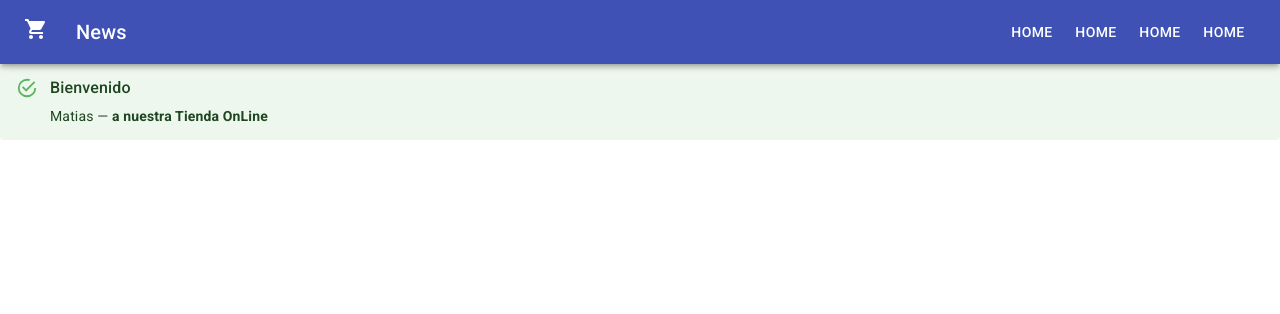
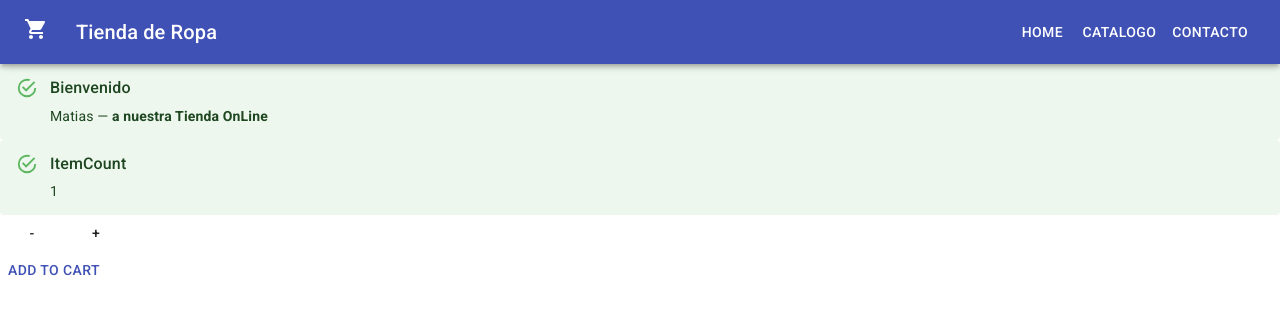
Before and after one commit to tz-tz-tz/shopreact, a React (Create React App) app: page / in a window 1280 px wide. Shown: the top 314 px of the page. Built offline with nearby package versions, Linux system fonts and the light colour scheme.

Commit message:
ItemCount

```diff
--- a/src/App.js
+++ b/src/App.js
@@ -2,6 +2,7 @@ import NavBar from './components/NavBar'
 import {ThemeProvider} from '@material-ui/core/styles'
 import theme from './theme'
 import ItemListcontainer from './components/ItemListcontainer'
+
 
 
 function App() {
@@ -9,7 +10,7 @@ function App() {
     <ThemeProvider theme={theme}>
       <NavBar />
       <ItemListcontainer titulo={"Bienvenido"} name={"Matias"}/>
-     </ThemeProvider>
+      </ThemeProvider>
   );
 }
 
--- /dev/null
+++ b/src/components/ItemCount.js
@@ -0,0 +1,47 @@
+import React, {useState} from 'react'
+import Button from '@material-ui/core/Button'
+import { Alert, AlertTitle } from '@material-ui/lab'
+
+function ItemCount({initial, stock, onAdd}) {
+
+    const [cantidad, setCantidad] = useState(initial)
+
+    const handleAdd=()=>{
+        if (cantidad < stock) {
+        setCantidad(cantidad+1)
+        }
+
+    }
+    const handleRemove=()=>{
+        if (cantidad > initial) {
+        setCantidad(cantidad-1)
+        }
+    }
+
+    const handleOnAdd=()=>{
+        onAdd(cantidad)
+    }
+
+    return (
+        <>
+
+        <Alert severity="success">
+        <AlertTitle>ItemCount</AlertTitle>
+        {cantidad}
+        </Alert>
+        <Button variant="text" color="default" onClick={handleRemove}>
+          -
+        </Button>
+        <Button variant="text" color="default" onClick={handleAdd}>
+          +
+        </Button>
+        <br/>
+        <Button variant="text" color="primary" onClick={handleOnAdd}>
+          Add To Cart
+        </Button>
+
+        </>
+    )
+}
+
+export default ItemCount
--- a/src/components/ItemListcontainer.js
+++ b/src/components/ItemListcontainer.js
@@ -1,13 +1,20 @@
 import React from 'react'
-import { Alert, AlertTitle } from '@material-ui/lab';
+import { Alert, AlertTitle } from '@material-ui/lab'
+import ItemCount from './ItemCount'
 
+const handleCount=(cant)=> {
+    alert(cant)
+}
 
 function ItemListcontainer({titulo, name}) {
     return (
+       <>
         <Alert severity="success">
         <AlertTitle>{titulo}</AlertTitle>
         {name} — <strong>a nuestra Tienda OnLine</strong>
         </Alert>
+        <ItemCount stock={5} initial={1} onAdd={handleCount}/>
+      </>
     )
 }
 
--- a/src/components/NavBar.jsx
+++ b/src/components/NavBar.jsx
@@ -30,21 +30,18 @@ function NavBar() {
             <CartWidget />
           </IconButton>
             <Typography variant="h6" className={classes.title}>
-              News
+              Tienda de Ropa
             </Typography>
             <Button variant="text" color="inherit">
               Home
             </Button>
             <Button variant="text" color="inherit">
-              Home
+              Catalogo
             </Button>
             <Button variant="text" color="inherit">
-              Home
+              Contacto
             </Button>
-            <Button variant="text" color="inherit">
-              Home
-            </Button>
-            </Toolbar>
+                      </Toolbar>
       </AppBar>
       <div className={classes.offset} />
 
```
